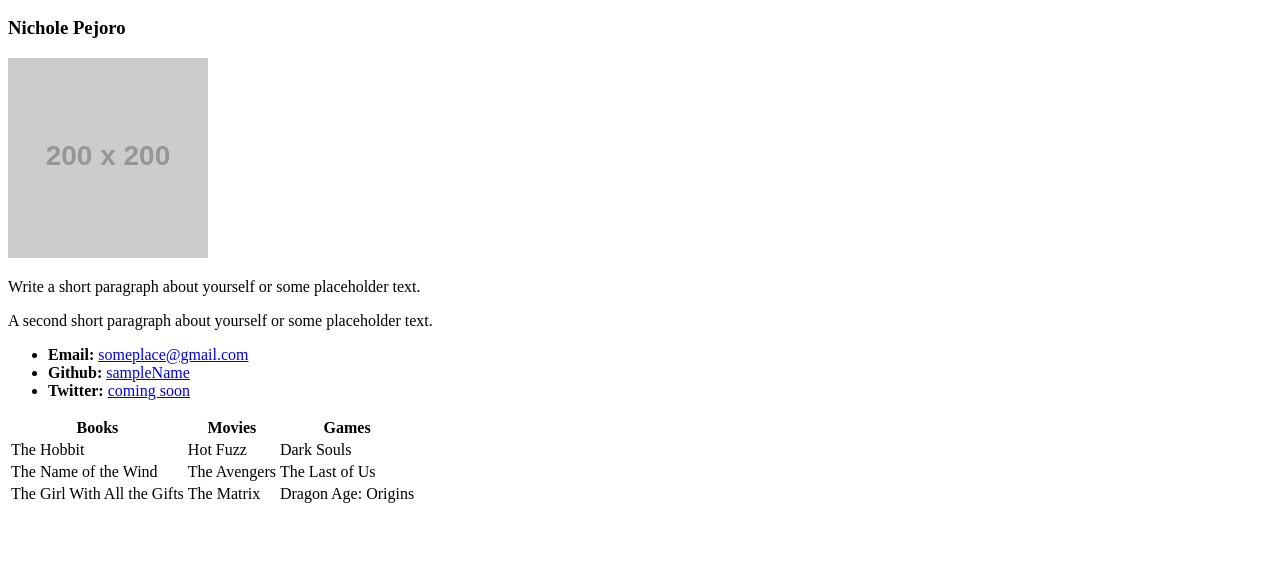
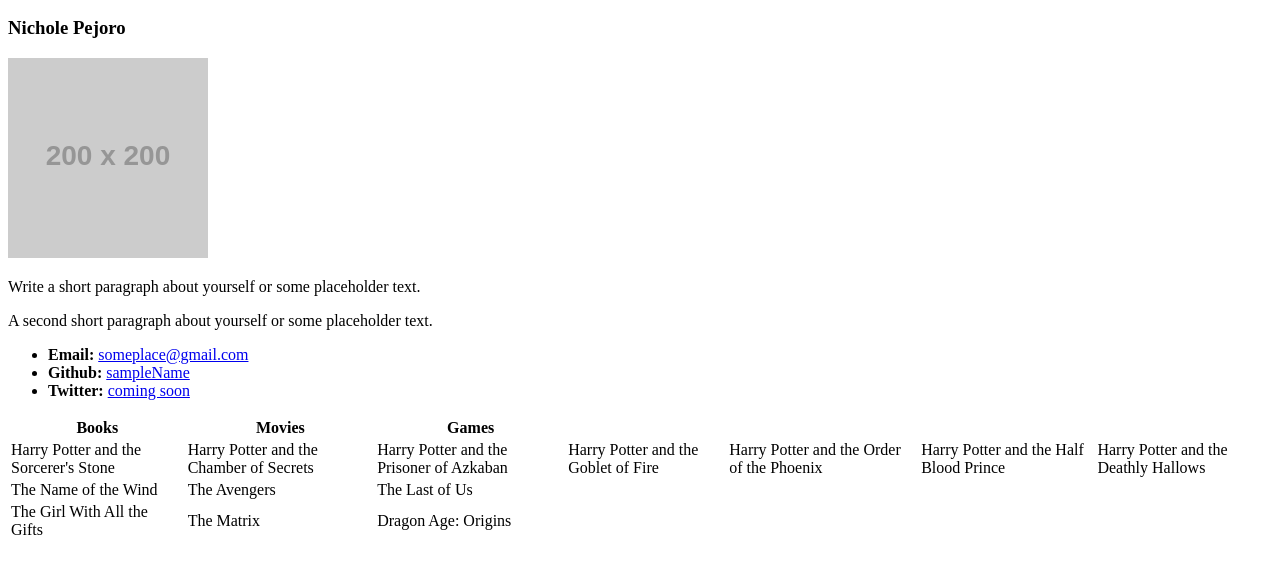
Before and after one commit to npejoro/iamnichole, a plain HTML site: page index.html in a window 1280 px wide. Shown: the part 110-684 px from the top of the page. Drawn offline with Linux system fonts and the light colour scheme; placeholder pictures from the web are drawn by us.

Commit message:
4th commit

```diff
--- a/index.html
+++ b/index.html
@@ -26,9 +26,13 @@
       <th>Games</th>
     </tr>
     <tr>
-      <td>The Hobbit</td>
-      <td>Hot Fuzz</td>
-      <td>Dark Souls</td>
+      <td>Harry Potter and the Sorcerer's Stone</td>
+      <td>Harry Potter and the Chamber of Secrets</td>
+      <td>Harry Potter and the Prisoner of Azkaban</td>
+      <td>Harry Potter and the Goblet of Fire</td>
+      <td>Harry Potter and the Order of the Phoenix</td>
+      <td>Harry Potter and the Half Blood Prince</td>
+      <td>Harry Potter and the Deathly Hallows</td>
     </tr>
     <tr>
       <td>The Name of the Wind</td>
```
